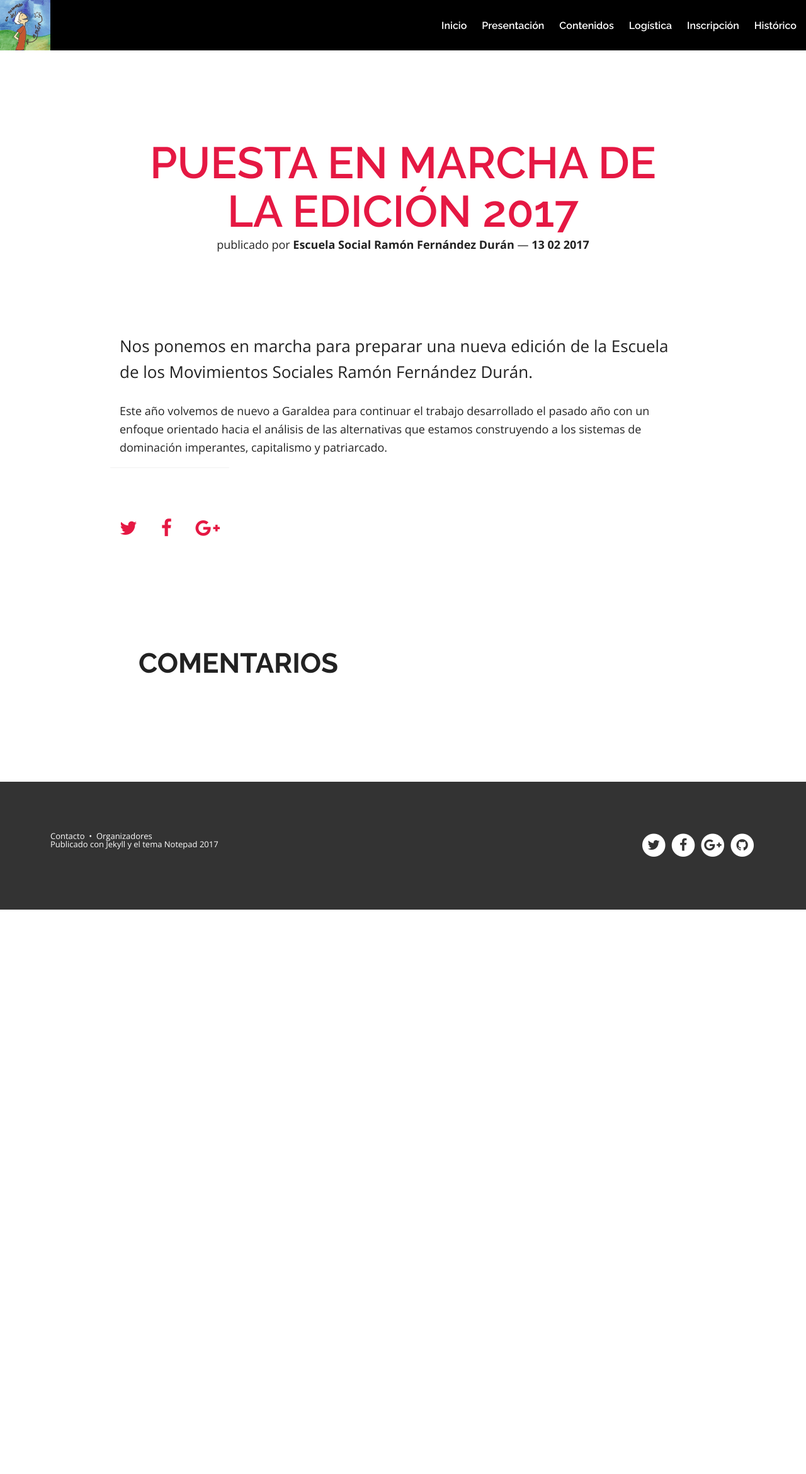
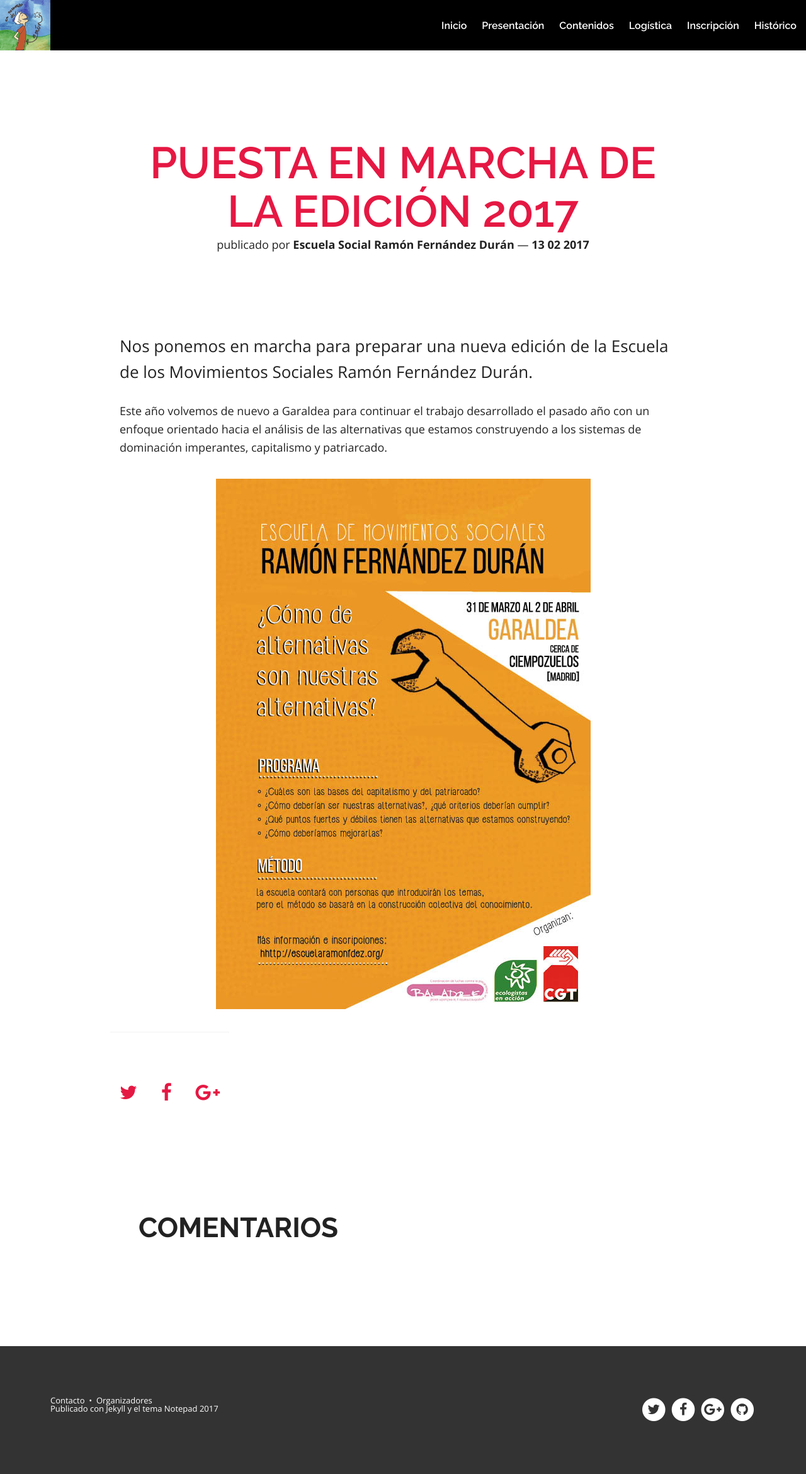
Before and after one commit to escuelaramonfdez/escuelaramonfdez.github.io, a Jekyll site: the page built from _posts/2017-02-13-puesta-marcha-edicion-2017.markdown, in a window 1280 px wide. Shown: the whole page at 63% size. Built offline with Jekyll 4.4.1, drawn with Linux system fonts in a browser that asks for light colours; nearby versions of some CDN libraries; comment, search, counter and statistics services are not loaded; before the commit the page ends 1444 px from its top, so only the background shows below that.

Commit message:
Añadido cartel a post.

```diff
--- a/_posts/2017-02-13-puesta-marcha-edicion-2017.markdown
+++ b/_posts/2017-02-13-puesta-marcha-edicion-2017.markdown
@@ -12,3 +12,5 @@ comments: true
 Nos ponemos en marcha para preparar una nueva edición de la Escuela de los Movimientos Sociales Ramón Fernández Durán.
 
 Este año volvemos de nuevo a Garaldea para continuar el trabajo desarrollado el pasado año con un enfoque orientado hacia el análisis de las alternativas que estamos construyendo a los sistemas de dominación imperantes, capitalismo y patriarcado.
+
+<img class="figure" src="/images/cartel_escuela_2017.jpg" alt="Cartel Escuela Social 2ª Edición"/>
```
